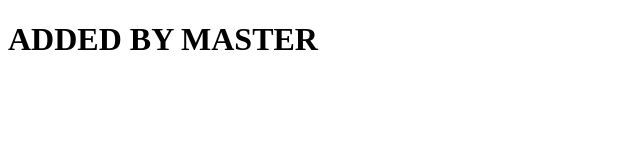
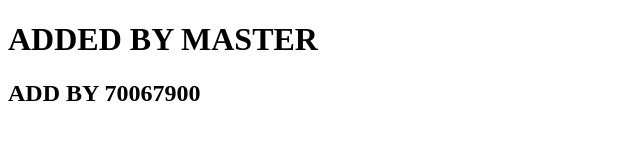
Before and after one commit to UsmanAsghar193/motaPrac, a plain HTML site: page index.html in a window 1280 px wide. Shown: the whole page, without its empty margins (0-640 px from the left). Drawn offline with Linux system fonts and the light colour scheme.

Commit message:
h2 added by 70067900 in index.html file

```diff
--- a/index.html
+++ b/index.html
@@ -8,5 +8,6 @@
 </head>
 <body>
     <h1>ADDED BY MASTER</h1>
+    <h2>ADD BY 70067900</h2>
 </body>
 </html>
```
